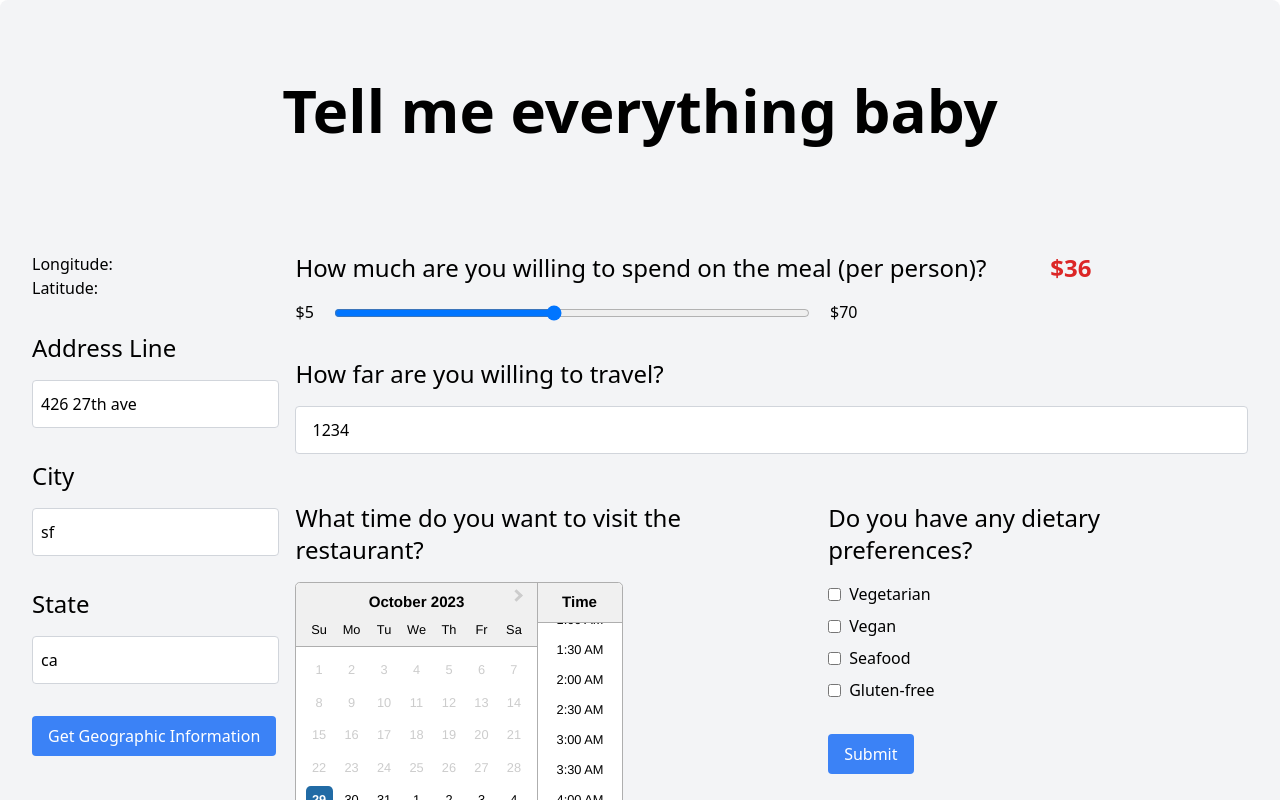
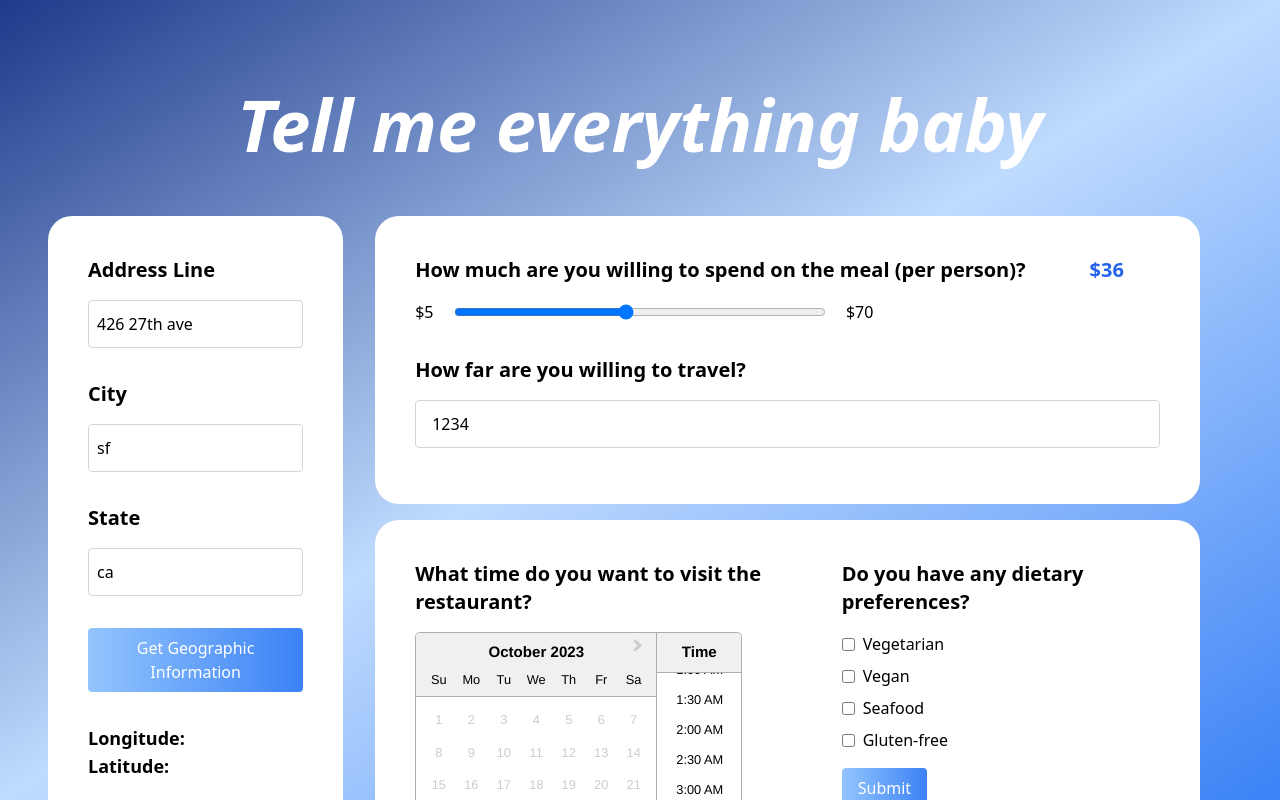
Before and after one commit to taeyangcode/ai-boyfriend, a React (Vite) app: page / in a window 1280 px wide. Shown: the top 800 px of the page. Built offline with nearby package versions, Linux system fonts and the light colour scheme; no server answers.

Commit message:
UI changes for UserFilter

```diff
--- a/src/App.tsx
+++ b/src/App.tsx
@@ -3,6 +3,7 @@ import UserFilter from './UserFilter/UserFilter'
 import Questionnaire from './Questionnaire/Questionnaire'
 import Result from './Result/Result'
 import NotificationHandler from './Notification/Notification'
+import '../src/index.css'
 
 function App() {
     const [notifications, setNotifications] = useState<Array<NotificationType>>([])
@@ -11,7 +12,7 @@ function App() {
     console.log('responseChain: ', responseChain)
 
     // Questions and choices for questionnaire page
-    const [question, setQuestion] = useState<string>('Sample Question')
+    const [question, setQuestion] = useState<string>('Hmmm let me think...')
     const [choices, setChoices] = useState<Array<string>>([])
 
     // ID for result page
@@ -68,10 +69,10 @@ function App() {
     }
 
     return (
-        <>
+        <div className="h-screen bg-gradient-to-br from-blue-900 via-blue-200 to-blue-500 bg-cover bg-center bg-no-repeat p-12">
             <NotificationHandler notifications={notifications} />
             {renderPage()}
-        </>
+        </div>
     )
 }
 
--- a/src/Questionnaire/Questionnaire.tsx
+++ b/src/Questionnaire/Questionnaire.tsx
@@ -31,14 +31,14 @@ function QuestionScreen({
     const [selectedChoices, setSelectedChoices] = useState<Array<string>>([])
 
     return (
-        <div className="rounded-lg bg-gray-100 p-8 shadow-md">
-            <h2 className="mb-4 text-2xl font-semibold">Babe, let me help you to decide 😉</h2>
+        <div>
+            <h2 className="mb-4 flex justify-around pt-10 text-7xl font-bold italic text-white"> Come babe, let me help you decide</h2>
 
-            <div className="mt-20 flex">
+            <div className="mt-20 flex justify-center">
                 <div>
                     <Question question={question} />
                 </div>
-                <div className="w-1/2 p-4">
+                <div className="p-4">
                     <ul>
                         {choices.map((choice) => (
                             <Choice
--- a/src/UserFilter/UserFilter.tsx
+++ b/src/UserFilter/UserFilter.tsx
@@ -115,19 +115,14 @@ function UserFilter({ notifications, setNotifications, changePage, setQuestion,
     }
 
     return (
-        <div className="rounded-lg bg-gray-100 shadow-md">
-            <h2 className="mb-8 flex justify-around py-20 text-6xl font-semibold">Tell me everything baby</h2>
-            <div className="flex justify-around">
+        <div>
+            <h2 className="mb-4 flex justify-around pt-10 text-7xl font-bold italic text-white">Tell me everything baby</h2>
+            <div className="flex justify-center pt-10">
                 {/* left container */}
-                <div className="pl-8">
-                    <div className="mb-4">
-                        <div>Longitude: {longitude} </div>
-                        <div>Latitude: {latitude}</div>
-                    </div>
-
+                <div className="rounded-3xl bg-white p-10">
                     <form>
                         <div className="mb-4">
-                            <label className="mb-4 mb-4 mt-8 block text-2xl">Address Line </label>
+                            <label className="mb-4 block text-xl font-semibold">Address Line </label>
                             <input
                                 type="text"
                                 value={address}
@@ -137,7 +132,7 @@ function UserFilter({ notifications, setNotifications, changePage, setQuestion,
                         </div>
 
                         <div className="mb-4">
-                            <label className="mb-4 mt-8 block text-2xl">City </label>
+                            <label className="mb-4 mt-8 block text-xl font-semibold">City </label>
                             <input
                                 type="text"
                                 value={city}
@@ -147,7 +142,7 @@ function UserFilter({ notifications, setNotifications, changePage, setQuestion,
                         </div>
 
                         <div className="mb-4">
-                            <label className="mb-4 mt-8 block text-2xl">State </label>
+                            <label className="mb-4 mt-8 block text-xl font-semibold">State </label>
                             <input
                                 type="text"
                                 value={state}
@@ -156,19 +151,31 @@ function UserFilter({ notifications, setNotifications, changePage, setQuestion,
                             />
                         </div>
 
-                        <button type="submit" className="mt-4 rounded bg-blue-500 px-4 py-2 text-white" onClick={submitAddress}>
+                        <button
+                            type="submit"
+                            className="mt-4 rounded bg-gradient-to-r from-blue-300 to-blue-500 px-4 py-2 text-white transition duration-700 ease-in-out hover:from-orange-500 hover:to-orange-300"
+                            onClick={submitAddress}
+                        >
                             Get Geographic Information
                         </button>
                     </form>
+
+                    <div className="mt-8">
+                        <div className="text-lg font-semibold">Longitude: {longitude} </div>
+                        <div className="text-lg font-semibold">Latitude: {latitude}</div>
+                    </div>
                 </div>
 
                 {/* right container */}
-                <div className="pb-32 pl-4 pr-8">
+                <div className="pl-8 pr-8">
                     <form>
+                        <div className="mb-4 rounded-3xl bg-white p-10">
                             <div>
                                 <div className="mb-4 flex">
-                                <label className="text-2xl">How much are you willing to spend on the meal (per person)? </label>
-                                <div className="ml-16 text-2xl font-bold text-red-600">${budget}</div>
+                                    <label className="text-xl font-semibold">
+                                        How much are you willing to spend on the meal (per person)?{' '}
+                                    </label>
+                                    <div className="ml-16 text-xl font-bold text-blue-600">${budget}</div>
                                 </div>
                                 <div className="flex">
                                     <span>$5</span>
@@ -193,14 +200,14 @@ function UserFilter({ notifications, setNotifications, changePage, setQuestion,
                                             setBudget(budgetValue)
                                             setPrice(price)
                                         }}
-                                    className="mx-5 w-1/2 rounded border border-gray-300 py-1"
+                                        className="mx-5 w-1/2 rounded bg-gradient-to-r from-blue-300 to-orange-500 py-1"
                                     />
                                     <span>$70</span>
                                 </div>
                             </div>
 
                             <div className="mb-4">
-                            <label className="mb-4 mt-8 block text-2xl">How far are you willing to travel? </label>
+                                <label className="mb-4 mt-8 block text-xl font-semibold">How far are you willing to travel? </label>
                                 <input
                                     type="text"
                                     value={distance}
@@ -208,10 +215,13 @@ function UserFilter({ notifications, setNotifications, changePage, setQuestion,
                                     className="h-12 w-full rounded border border-gray-300 px-4 py-2"
                                 />
                             </div>
+                        </div>
                         {/* Bottom right container */}
-                        <div className="flex">
+                        <div className="flex rounded-3xl bg-white p-10">
                             <div className="mb-4">
-                                <label className="mb-4 mt-8 block pr-4 text-2xl">What time do you want to visit the restaurant? </label>
+                                <label className="mb-4 block pr-4 text-xl font-semibold">
+                                    What time do you want to visit the restaurant?{' '}
+                                </label>
                                 <DatePicker
                                     selected={date}
                                     dateFormat="MMMM d, yyyy h:mm aa"
@@ -226,8 +236,8 @@ function UserFilter({ notifications, setNotifications, changePage, setQuestion,
                                 />
                             </div>
 
-                            <div className="mb-4">
-                                <label className="mb-4 mt-8 block text-2xl">Do you have any dietary preferences?</label>
+                            <div className="ml-4">
+                                <label className="mb-4 block text-xl font-semibold">Do you have any dietary preferences?</label>
                                 <div className="text-l space-y-2">
                                     <label className="flex items-center">
                                         <input
@@ -270,7 +280,11 @@ function UserFilter({ notifications, setNotifications, changePage, setQuestion,
                                         Gluten-free
                                     </label>
                                 </div>
-                                <button type="submit" className="mt-8 rounded bg-blue-500 px-4 py-2 text-white" onClick={submitForm}>
+                                <button
+                                    type="submit"
+                                    className="hover:delay-3000 mt-4 rounded bg-gradient-to-r from-blue-300 to-blue-500 px-4 py-2 text-white hover:from-orange-500 hover:to-orange-300"
+                                    onClick={submitForm}
+                                >
                                     Submit
                                 </button>
                             </div>
```
Lines whose indentation alone changed are shown as unchanged.
